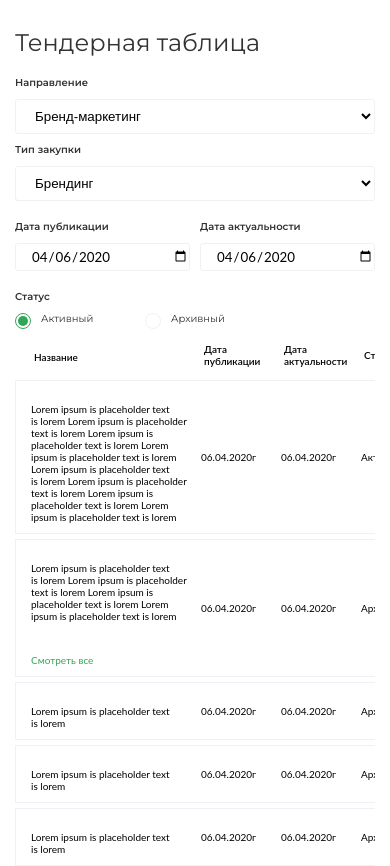
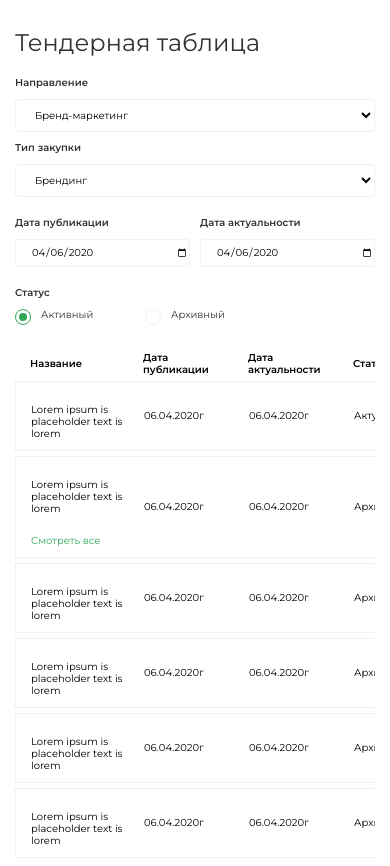
Before and after one commit to EvilNekromat777/leeft, a website: page index.html in a window 390 px wide. Shown: the part 1988-2854 px from the top of the page. Drawn offline with nearby package versions, Linux system fonts and the light colour scheme.

Commit message:
разные фиксы

```diff
--- a/index.html
+++ b/index.html
@@ -219,8 +219,7 @@
 
 			<section class="table">
 			<div class="table__row table__row_name">
-				<p class="table__item table__item_subtitle table__item_subtitle-name table__item_subtitle-name_margin">Название
-				</p>
+				<p class="table__item table__item_subtitle table__item_subtitle-name">Название</p>
 				<p class="table__item table__item_subtitle">Дата <br> публикации</p>
 				<p class="table__item table__item_subtitle">Дата <br> актуальности</p>
 				<p class="table__item table__item_subtitle">Статус</p>
@@ -229,38 +228,22 @@
 				<p class="table__item table__item_subtitle">Кнопка<br> отклика</p>
 			</div>
 
-<!-- ВНИМАНИЕ! НА КЛАССЕ .table ВИСИТ СВОЙСТВО white-space: nowrap;      ;   на классе table__item_subtitle-name  висит свойство white-space: pre; .
-  Это сделано для горизонтального скролла таблицы. Поэтому при наполнении класса table__item_subtitle-name четко нужно следить за переносами
-  и вносить текс именно с теми переносами, как он должен отображаться в таблице! -->
 
 			<div class="table__row">
 				<p class="table__item table__item_subtitle-name">
-Lorem ipsum is placeholder text
-is lorem Lorem ipsum is placeholder
-text is lorem Lorem ipsum is
-placeholder text is lorem Lorem
-ipsum is placeholder text is lorem
-Lorem ipsum is placeholder text
-is lorem Lorem ipsum is placeholder
-text is lorem Lorem ipsum is
-placeholder text is lorem Lorem
-ipsum is placeholder text is lorem</p>
+ Lorem ipsum is placeholder text is lorem <span>Lorem ipsum is placeholder text is lorem Lorem ipsum is placeholder text is lorem Lorem ipsum is placeholder text is lorem Lorem ipsum is placeholder text is lorem Lorem ipsum is placeholder text is lorem Lorem ipsum is placeholder text is lorem Lorem ipsum is placeholder text is lorem</span></p>
 				<p class="table__item">06.04.2020г</p>
 				<p class="table__item">06.04.2020г</p>
 				<p class="table__item">Актуальный</p>
 				<p class="table__item">Направление <br> закупки</p>
 				<p class="table__item"><a href="#" class="table__item-link">Файл</a></p>
 				<div class="table__item">
-					<button class="button">Откликнуться</button>
+					<a href="#feedbackform"><button class="button">Откликнуться</button></a>
 				</div>
 			</div>
 			<div class="table__row">
 				<p class="table__item table__item_subtitle-name">
-Lorem ipsum is placeholder text
-is lorem Lorem ipsum is placeholder
-text is lorem Lorem ipsum is
-placeholder text is lorem Lorem
-ipsum is placeholder text is lorem
+Lorem ipsum is placeholder text is lorem <span> Lorem ipsum is placeholder text is lorem Lorem ipsum is placeholder text is lorem Lorem ipsum is placeholder text is lorem</span>
 					<a href="#" class="table__item-link table__item-link_margin">Смотреть все</a></p>
 				<p class="table__item">06.04.2020г</p>
 				<p class="table__item">06.04.2020г</p>
@@ -268,59 +251,55 @@ ipsum is placeholder text is lorem
 				<p class="table__item">Направление <br> закупки</p>
 				<p class="table__item"><a href="#" class="table__item-link">Файл</a></p>
 				<div class="table__item">
-					<button class="button">Откликнуться</button>
+					<a href="#feedbackform"><button class="button">Откликнуться</button></a>
 				</div>
 			</div>
 			<div class="table__row">
 				<p class="table__item table__item_subtitle-name">
-Lorem ipsum is placeholder text
-is lorem</p>
+Lorem ipsum is placeholder text is lorem</p>
 				<p class="table__item">06.04.2020г</p>
 				<p class="table__item">06.04.2020г</p>
 				<p class="table__item">Архивный</p>
 				<p class="table__item">Направление <br> закупки</p>
 				<p class="table__item"><a href="#" class="table__item-link">Файл</a></p>
 				<div class="table__item">
-					<button class="button">Откликнуться</button>
+					<a href="#feedbackform"><button class="button">Откликнуться</button></a>
 				</div>
 			</div>
 			<div class="table__row">
 				<p class="table__item table__item_subtitle-name">
-Lorem ipsum is placeholder text
-is lorem</p>
+Lorem ipsum is placeholder text is lorem</p>
 				<p class="table__item">06.04.2020г</p>
 				<p class="table__item">06.04.2020г</p>
 				<p class="table__item">Архивный</p>
 				<p class="table__item">Направление <br> закупки</p>
 				<p class="table__item"><a href="#" class="table__item-link">Файл</a></p>
 				<div class="table__item">
-					<button class="button">Откликнуться</button>
+					<a href="#feedbackform"><button class="button"> Откликнуться</button></a>
 				</div>
 			</div>
 			<div class="table__row">
 				<p class="table__item table__item_subtitle-name">
-Lorem ipsum is placeholder text
-is lorem</p>
+Lorem ipsum is placeholder text is lorem</p>
 				<p class="table__item">06.04.2020г</p>
 				<p class="table__item">06.04.2020г</p>
 				<p class="table__item">Архивный</p>
 				<p class="table__item">Направление <br> закупки</p>
 				<p class="table__item"><a href="#" class="table__item-link">Файл</a></p>
 				<div class="table__item">
-					<button class="button">Откликнуться</button>
+					<a href="#feedbackform"><button class="button">Откликнуться</button></a>
 				</div>
 			</div>
 			<div class="table__row">
 				<p class="table__item table__item_subtitle-name">
-Lorem ipsum is placeholder text
-is lorem</p>
+Lorem ipsum is placeholder text is lorem</p>
 				<p class="table__item">06.04.2020г</p>
 				<p class="table__item">06.04.2020г</p>
 				<p class="table__item">Архивный</p>
 				<p class="table__item">Направление <br> закупки</p>
 				<p class="table__item"><a href="#" class="table__item-link">Файл</a></p>
 				<div class="table__item">
-					<button class="button">Откликнуться</button>
+					<a href="#feedbackform"><button class="button"> Откликнуться</button></a>
 				</div>
 			</div>
 			</section>
@@ -353,11 +332,11 @@ is lorem</p>
 					</div>
 				</section>
 
-				<section class="feedbackform">
+				<section class="feedbackform" id="feedbackform">
 					<p class="feedbackform__title">Форма предложения</p>
 
 
-					<div class="feedbackform__content">
+					<div class="feedbackform__content>
 							<div class="feedbackform__row">
 								<label for="name">Название вашей компании <span>*</span></label>
 								<input type="text" name="name" placeholder="Название компании" value="" required="">
--- a/scss/index.scss
+++ b/scss/index.scss
@@ -342,9 +342,6 @@
 	}
 	&__select {
 		margin: 0px 30px 0px 0px;
-        &:last-child{
-            margin: 0px 0px 0px 0px;
-        }
 		p {
 			font-weight: 600;
 			font-size: 15px;
@@ -358,6 +355,11 @@
 			padding: 15px 0px 15px 20px;
 			width: 314px;
 			background: #FFFFFF;
+            font-family: Montserrat;
+            font-style: normal;
+            font-weight: normal;
+            font-size: 15px;
+            line-height: 18px;
 
 		}
 	}
@@ -369,6 +371,11 @@
 		width: 220px;
 		height: 48px;
 		background: #FFFFFF;
+        font-family: Montserrat;
+        font-style: normal;
+        font-weight: normal;
+        font-size: 16px;
+        line-height: 20px;
 	}
 	&__select-check {
 		display: flex;
@@ -404,13 +411,11 @@
 		}
 		&:after {
 			content: "";
-			transition: transform 0.5s ease 0s, -webkit-transform 0.5s ease 0s;
-			content: "";
 			position: absolute;
-			top: 3px;
-			left: 3px;
-			width: 10px;
-			height: 10px;
+			top: 4px;
+			left: 4px;
+			width: 8px;
+			height: 8px;
 			background-color: #30a657;
 			border-radius: 50%;
 			transform: scale(0);
@@ -429,6 +434,9 @@
 		padding: 40px 0px 0px 0px;
 		&__select {
             width: 50%;
+            &:last-child{
+                margin: 0px 0px 0px 0px;
+            }
             select{
                 width: 100%;
             }
@@ -446,6 +454,11 @@
 		&__date {
 			margin: 0px 0px 20px 0px;
 		}
+        &__select-check-wrapper {
+            display: flex;
+            margin: 0px 0px 20px 0px;
+            align-items: center;
+        }
 	}
 }
 @media (max-width: 687px) {
@@ -477,21 +490,20 @@
 				margin: 0px 0px 10px 0px;
 			}
 			select {
-				// width: 288px;
+				font-size: 10px;
+                line-height: 12px;
 				padding: 8px 0px 8px 15px;
 			}
 		}
 		&__input {
-			// width: 139px;
+			font-size: 10px;
+            line-height: 12px;
             width: 100%;
             height: 28px;
 			padding: 8px 0px 8px 15px;
 		}
 		&__date {
 			margin: 0px 0px 10px 0px;
-		}
-		&__select-check-wrapper {
-			display: flex;
 		}
 		&__select-check {
 			margin: 0px 20px 0px 0px;
@@ -518,27 +530,27 @@
 		box-sizing: border-box;
 		padding: 15px 25px;
 		margin: 0px 0px 5px 0px;
-		width: 1344px;
+		width: 1364px;
 		&_name {
 			border: 0;
 		}
 	}
 	&__item {
+        font-family: Montserrat;
+        font-style: normal;
 		font-size: 15px;
 		line-height: 18px;
 		margin: 0px 20px 0px 0px;
-		min-width: 150px;
+		width: 150px;
 
 		&_subtitle {
 			font-weight: 600;
 		}
 		&_subtitle-name {
-			white-space: pre;
-			min-width: 223px;
+			// white-space: pre;
+            white-space: pre-line;
+			width: 242px;
 			margin-right: 40px;
-			&_margin {
-				padding: 30px 0px 0px 0px;
-			}
 		}
 	}
 	&__item-link {
@@ -560,24 +572,27 @@
 @media (max-width: 769px) {
 	.table {
 		&__row {
-			width: 735px;
-			padding: 10px 19px 10px 15px;
+			width: 790px;
+			padding: 10px 0px 10px 15px;
 			&_name {
-				padding: 10px 0px 0px 19px;
+				padding: 10px 0px 0px 15px;
 			}
 		}
 		&__item {
-			min-width: 70px;
+			width: 95px;
 			font-size: 10px;
 			line-height: 12px;
 			margin: 0px 10px 0px 0px;
 		}
 		&__item_subtitle-name {
-			margin-right: 10px;
-			min-width: 160px;
+			margin-right: 16px;
+            width: 97px;
 			&_margin {
 				padding: 15px 0px 0px 0px;
 			}
+            span{
+                display: none;
+            }
 		}
 	}
     .table .button{
```
Also changed, not shown: css/index.css.
